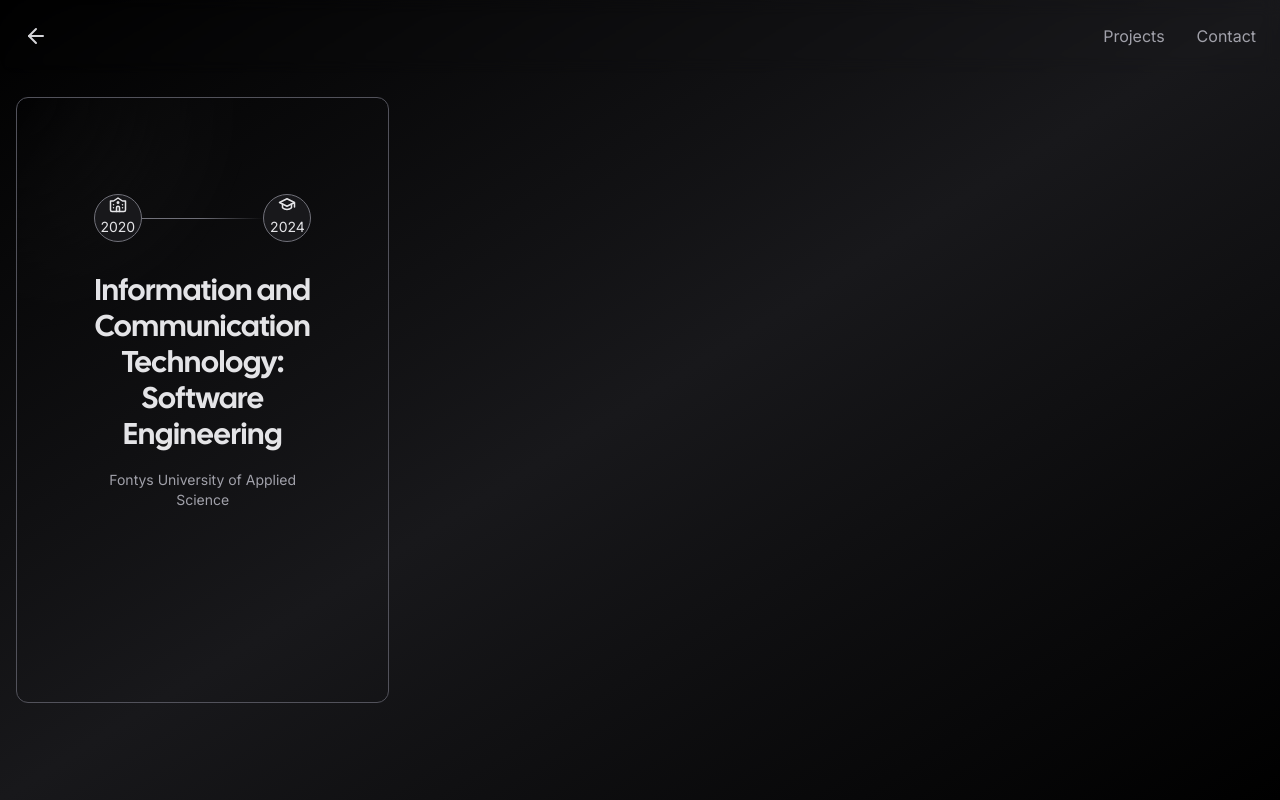
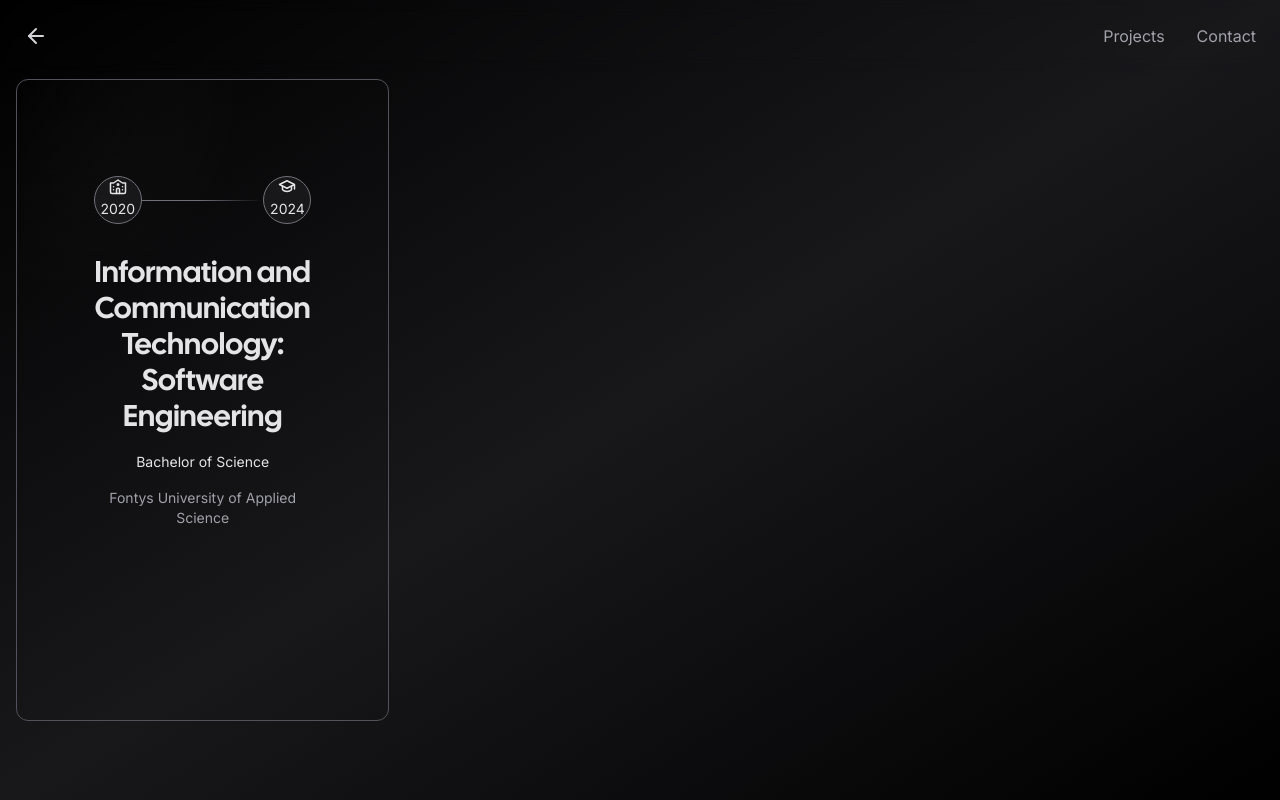
Before and after one commit to vsvincent/portfolio, a Next.js app in the folder vsvincent/: page /education in a window 1280 px wide. Built offline with nearby package versions, Linux system fonts and the light colour scheme; no server answers; what tailwindcss-debug-screens would draw is missing.

Commit message:
Fix degree level

```diff
--- a/vsvincent/app/education/page.tsx
+++ b/vsvincent/app/education/page.tsx
@@ -13,6 +13,7 @@ const schools = [
 		href: "https://www.fontys.nl/en/Study-at-Fontys/Programmes/Information-Communication-Technology-Eindhoven.htm",
 		name: "Fontys University of Applied Science",
 		degree: "Information and Communication Technology: Software Engineering",
+		level: "Bachelor of Science"
 	}
 ];
 
@@ -53,6 +54,9 @@ export default function Example() {
 									<span className="lg:text-xl text-center font-medium duration-150 xl:text-3xl text-zinc-200 group-hover:text-white font-display">
 										{s.degree}
 									</span>
+									<span className="mt-4 text-sm text-center duration-1000 text-zinc-200 group-hover:text-zinc-200">
+										{s.level}
+									</span>
 									<span className="mt-4 text-sm text-center duration-1000 text-zinc-400 group-hover:text-zinc-200">
 										{s.name}
 									</span>
```
